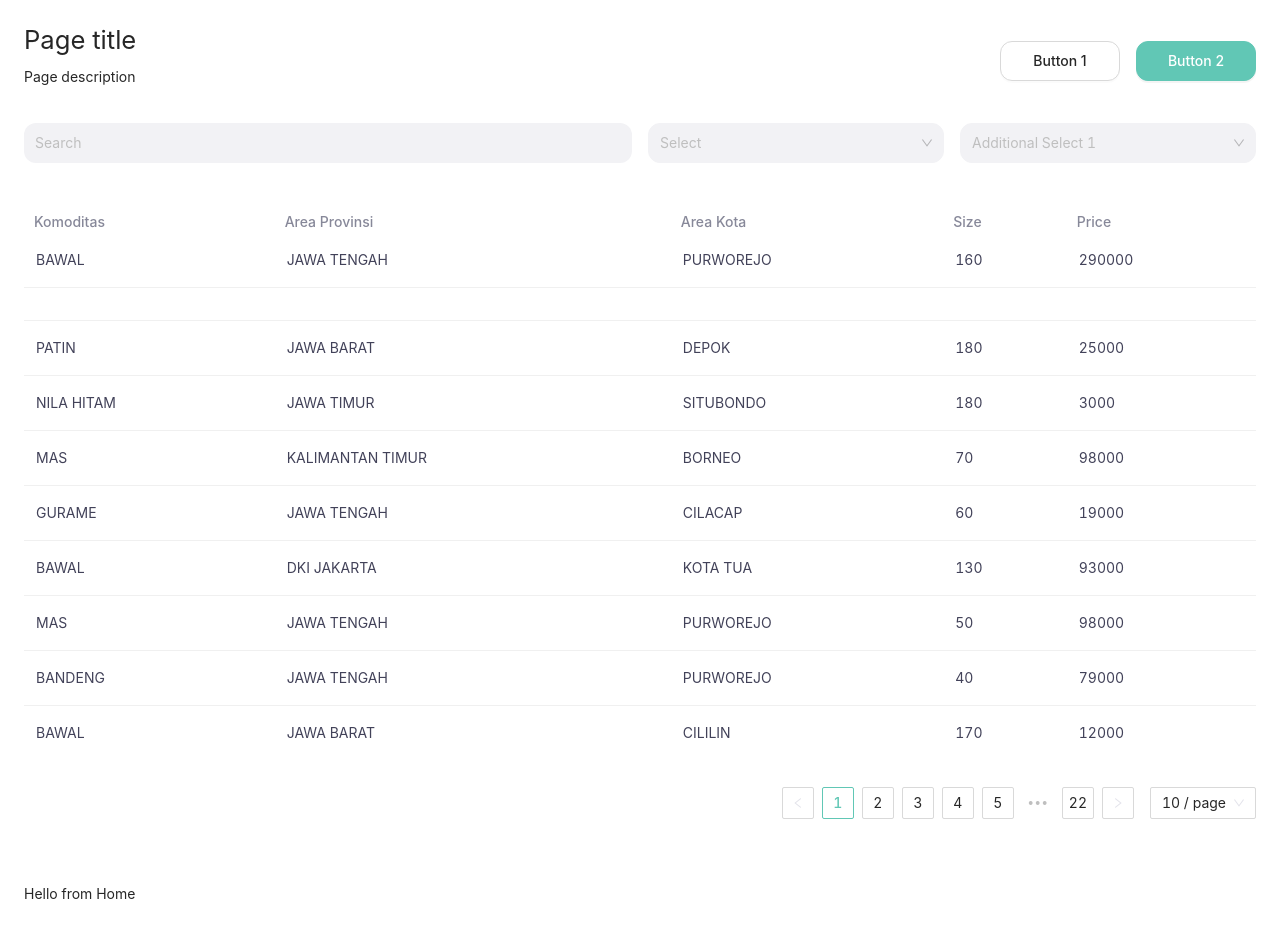
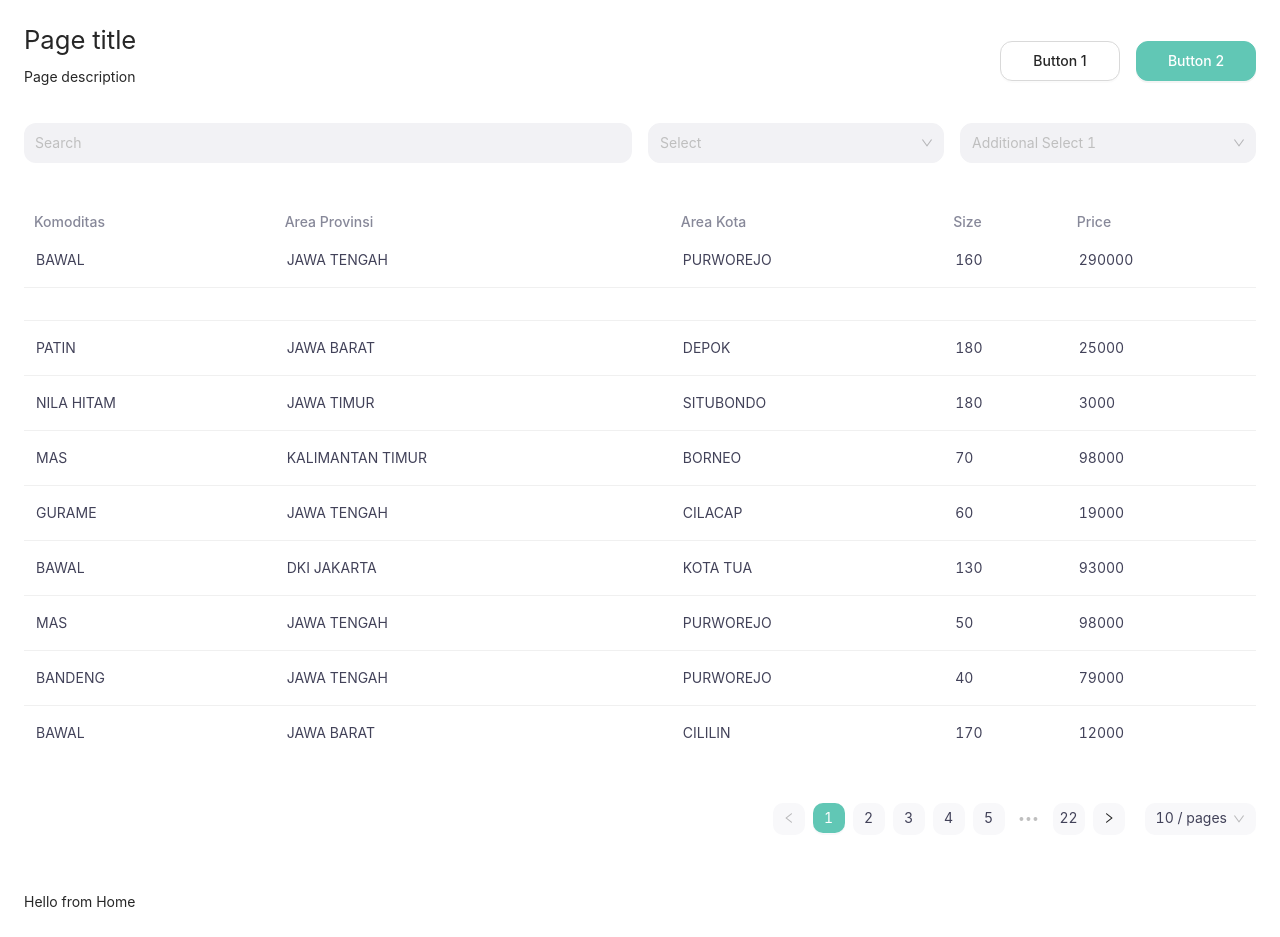
Before and after one commit to restuba/efishery-crud, a React (Create React App) app: page / in a window 1280 px wide. Built offline with nearby package versions, Linux system fonts and the light colour scheme.

Commit message:
feat(components): add pagination component

```diff
--- a/src/components/molecules/index.js
+++ b/src/components/molecules/index.js
@@ -2,3 +2,4 @@ export { default as PageTitle } from './pageTitle';
 export { default as Form } from './form';
 export { default as EmptyResult } from './emptyResult';
 export { default as Table } from './table';
+export { default as Pagination } from './pagination';
--- /dev/null
+++ b/src/components/molecules/pagination/index.js
@@ -0,0 +1,53 @@
+import React from 'react';
+import Wrapper, { Pagination, Select } from './style';
+
+const Index = (props) => {
+  const {
+    total,
+    options = [8],
+    pageSize,
+    setPageSize,
+    current,
+    onChange,
+    setCurrentPage,
+    style,
+  } = props;
+
+  return (
+    <Wrapper style={style}>
+      {total > pageSize && (
+        <div>
+          <Pagination
+            defaultCurrent={1}
+            current={current ?? 1}
+            total={total}
+            pageSize={pageSize}
+            onChange={onChange}
+            showSizeChanger={false}
+          />
+        </div>
+      )}
+      <div>
+        <Select
+          defaultValue={options[0]}
+          onChange={(value) => {
+            setPageSize(value);
+            if (setCurrentPage) {
+              setCurrentPage(0);
+            }
+          }}
+        >
+          {options.map((opt) => {
+            return (
+              <Select.Option value={opt} key={opt}>
+                {`${opt} / pages`}
+              </Select.Option>
+            );
+          })}
+        </Select>
+      </div>
+    </Wrapper>
+  );
+};
+
+export default Index;
--- /dev/null
+++ b/src/components/molecules/pagination/style.js
@@ -0,0 +1,70 @@
+import styled from 'styled-components';
+import { Pagination as PaginationLib, Select as SelectLib } from 'antd';
+import { colors } from '../../../configs';
+
+const Wrapper = styled.div`
+  display: flex;
+  justify-content: end;
+  align-items: center;
+  background-color: white;
+  padding: 8px 0;
+  border-radius: 12px;
+  box-shadow: none;
+  margin-bottom: 24px;
+`;
+
+export const Select = styled(SelectLib)`
+  margin: 0;
+  margin-left: 20px;
+  color: ${colors.dark1};
+  .ant-select-selector {
+    border: none !important;
+    border-radius: 10px !important;
+    background-color: ${colors.light3} !important;
+  }
+`;
+
+export const Pagination = styled(PaginationLib)`
+  .ant-pagination-item {
+    border: none;
+    border-radius: 10px;
+    font-weight: 400;
+    background-color: ${colors.light3} !important;
+    a {
+      color: ${colors.dark1};
+    }
+  }
+  .ant-pagination-item:focus-visible a,
+  .ant-pagination-item:hover a {
+    color: ${colors.primary};
+  }
+  .ant-pagination-item-active {
+    border-radius: 10px;
+    background-color: ${colors.primary};
+    color: ${colors.white};
+  }
+  .ant-pagination-item-active a {
+    color: ${colors.white} !important;
+    border-radius: 10px;
+    background-color: ${colors.primary};
+    font-weight: 400;
+    :hover {
+      color: ${colors.white};
+    }
+  }
+
+  .ant-pagination-item:focus-visible,
+  .ant-pagination-item:hover {
+    color: ${colors.primary};
+  }
+
+  .ant-pagination-prev .ant-pagination-item-link,
+  .ant-pagination-next .ant-pagination-item-link {
+    border-radius: 10px;
+    border: none;
+    background-color: ${colors.light3};
+    font-weight: 600;
+  }
+`;
+
+export default Wrapper;
--- a/src/components/pages/home/content.js
+++ b/src/components/pages/home/content.js
@@ -1,10 +1,24 @@
 import React from 'react';
 import { ConfigProvider } from 'antd';
-import { EmptyResult, Table } from '../../molecules';
+import { EmptyResult, Pagination, Table } from '../../molecules';
 import columns from './content.column';
+import { pageOptions, pagination } from '../../../configs';
 
 const content = (props) => {
-  const { keyword, dataSource } = props;
+  const {
+    keyword,
+    dataSource,
+    pageSize,
+    setPageSize,
+    currentPage,
+    setCurrentPage,
+    totalData,
+  } = props;
+
+  const onChangePageSize = (page) => {
+    setCurrentPage(page - 1);
+  };
+
   return (
     <ConfigProvider
       renderEmpty={() => {
@@ -24,7 +38,21 @@ const content = (props) => {
         );
       }}
     >
-      <Table dataSource={dataSource} columns={columns} rowKey="uuid" />
+      <Table
+        dataSource={dataSource}
+        columns={columns}
+        rowKey="uuid"
+        pagination={pagination(pageSize)}
+      />
+      <Pagination
+        total={totalData}
+        pageSize={pageSize}
+        setPageSize={setPageSize}
+        current={currentPage + 1}
+        options={pageOptions}
+        onChange={onChangePageSize}
+        setCurrentPage={setCurrentPage}
+      />
     </ConfigProvider>
   );
 };
--- a/src/components/pages/home/index.js
+++ b/src/components/pages/home/index.js
@@ -1,4 +1,4 @@
-import React from 'react';
+import React, { useState } from 'react';
 import { Col, Row } from 'antd';
 import { Helmet } from 'react-helmet-async';
 import { Button } from '../../atoms';
@@ -7,6 +7,7 @@ import { FilterSearch } from '../../organisms';
 import { MainTemplate } from '../../templates';
 import Content from './content';
 import dummy from './dummy.json';
+import { pageOptions } from '../../../configs';
 
 const options = [
   {
@@ -20,6 +21,11 @@ const options = [
 ];
 
 const Index = () => {
+  const [pageSize, setPageSize] = useState(pageOptions[0]);
+  // eslint-disable-next-line no-unused-vars
+  const [keyword, setKeyword] = useState('');
+  const [currentPage, setCurrentPage] = useState(0);
+
   const list = dummy;
   return (
     <MainTemplate>
@@ -51,7 +57,15 @@ const Index = () => {
           />
         </Col>
         <Col span={24}>
-          <Content dataSource={list} />
+          <Content
+            dataSource={list}
+            pageSize={pageSize}
+            setPageSize={setPageSize}
+            keyword={keyword}
+            currentPage={currentPage}
+            setCurrentPage={setCurrentPage}
+            totalData={list?.length}
+          />
         </Col>
         <Col span={24}>Hello from Home</Col>
       </Row>
```
